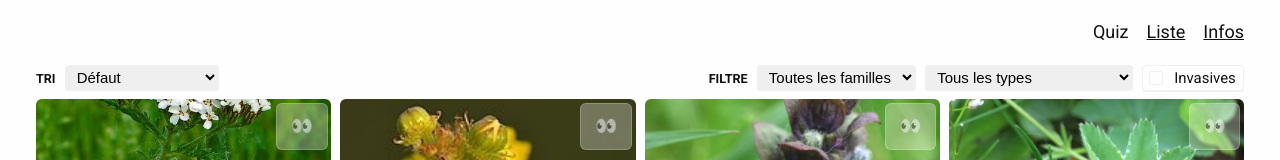
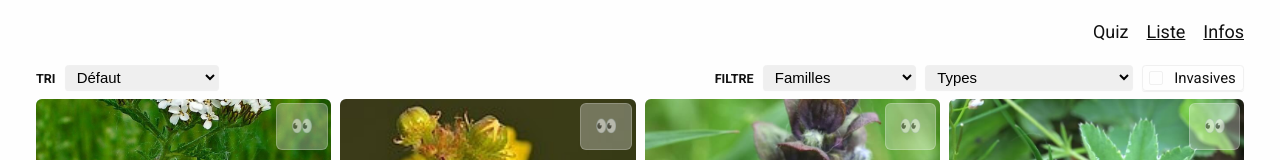
Before and after one commit to raphaellarrinaga/plantquiz, a Nuxt app: page / in a window 1280 px wide. Shown: the top 160 px of the page. Built offline with nearby package versions, Linux system fonts and the light colour scheme.

Commit message:
Update styling and site title

```diff
--- a/app/assets/sass/global.scss
+++ b/app/assets/sass/global.scss
@@ -392,9 +392,12 @@ body {
 }
 
 .form-item {
-  // margin-right: .5rem;
   & + .form-item {
-    margin-left: .5rem
+    margin-left: .25rem;
+
+    @media screen and (min-width: 460px) {
+      margin-left: .5rem;
+    }
   }
 }
 
@@ -408,22 +411,33 @@ body {
 
 .form-item__select {
   border: 1px solid $border;
-  font-size: .83rem;
-  padding: .1rem .4rem .1rem .4rem;
+  font-size: .65rem;
+  padding: .1rem .1rem;
   border-radius: .2rem;
   box-shadow: 0 1px 1px rgba(17,17,17,.06);
+  max-width: 4rem;
+
+  @media screen and (min-width: 460px) {
+    font-size: .83rem;
+    padding: .1rem .4rem .1rem .4rem;
+    max-width: 12rem;
+  }
 }
 
 .form-item__checkbox {
   border: 1px solid $border;
-  font-size: .83rem;
-  padding: .15rem .4rem .15rem 1.5rem;
+  font-size: .65rem;
+  padding: .19rem .2rem .19rem .9rem;
   position: relative;
   border-radius: .2rem;
   white-space: nowrap;
   box-shadow: 0 1px 1px rgba(17,17,17,.06);
   cursor: pointer;
 
+  @media screen and (min-width: 460px) {
+    font-size: .83rem;
+    padding: .15rem .4rem .15rem 1.5rem;
+  }
 
   label {
     display: block;
@@ -435,8 +449,8 @@ body {
     border: 1px solid $border;
     border-radius: 2px;
     display: block;
-    height: 14px;
-    width: 14px;
+    height: 10px;
+    width: 10px;
     position: absolute;
     left: .3rem;
     top: 50%;
@@ -445,22 +459,30 @@ body {
     user-select: none;
     appearance: none;
     -webkit-appearance: none;
-
     display: grid;
     place-content: center;
 
+    @media screen and (min-width: 460px) {
+      height: 14px;
+      width: 14px;
+    }
+
     &::before {
       content: "";
-      width: 0.55em;
-      height: 0.55em;
+      height: .35em;
+      width: .35em;
       clip-path: polygon(14% 44%, 0 65%, 50% 100%, 100% 16%, 80% 0%, 43% 62%);
       transform: scale(0);
       transform-origin: bottom left;
       transition: 120ms transform ease-in-out;
       /* Windows High Contrast Mode */
       background-color: rgb(237, 238, 253);
+
+      @media screen and (min-width: 460px) {
+        height: 0.55em;
+        width: 0.55em;
+      }
     }
-
 
     &:checked {
       background: rgb(78, 87, 188);
--- a/app/pages/index.vue
+++ b/app/pages/index.vue
@@ -19,7 +19,7 @@
         <div class="form-group^">
           <span class="form-group__label">Filtre</span>
           <select class="form-item form-item__select" v-model="selectedFamily">
-            <option value="">Toutes les familles</option>
+            <option value="">Familles</option>
             <option
               v-for="family in families"
               :key="family"
@@ -29,7 +29,7 @@
             </option>
           </select>
           <select class="form-item form-item__select" v-model="selectedType">
-            <option value="">Tous les types</option>
+            <option value="">Types</option>
             <option
               v-for="type in types"
               :key="type"
--- a/nuxt.config.ts
+++ b/nuxt.config.ts
@@ -23,7 +23,7 @@ export default defineNuxtConfig({
         { hid: 'description', name: 'description', content: 'Application de reconnaissance de plantes indigènes.' },
         { name: 'format-detection', content: 'telephone=no' },
         { property: 'og:type', content: 'website' },
-        { property: 'og:title', content: 'Mon App Nuxt' },
+        { property: 'og:title', content: 'Plant quiz - 180 plantes Natagora' },
         { property: 'og:description', content: 'Application de reconnaissance de plantes sauvages.' },
         { property: 'og:image', content: 'https://plantqz.netlify.app/cgn-og-cover.png' },
       ],
```
